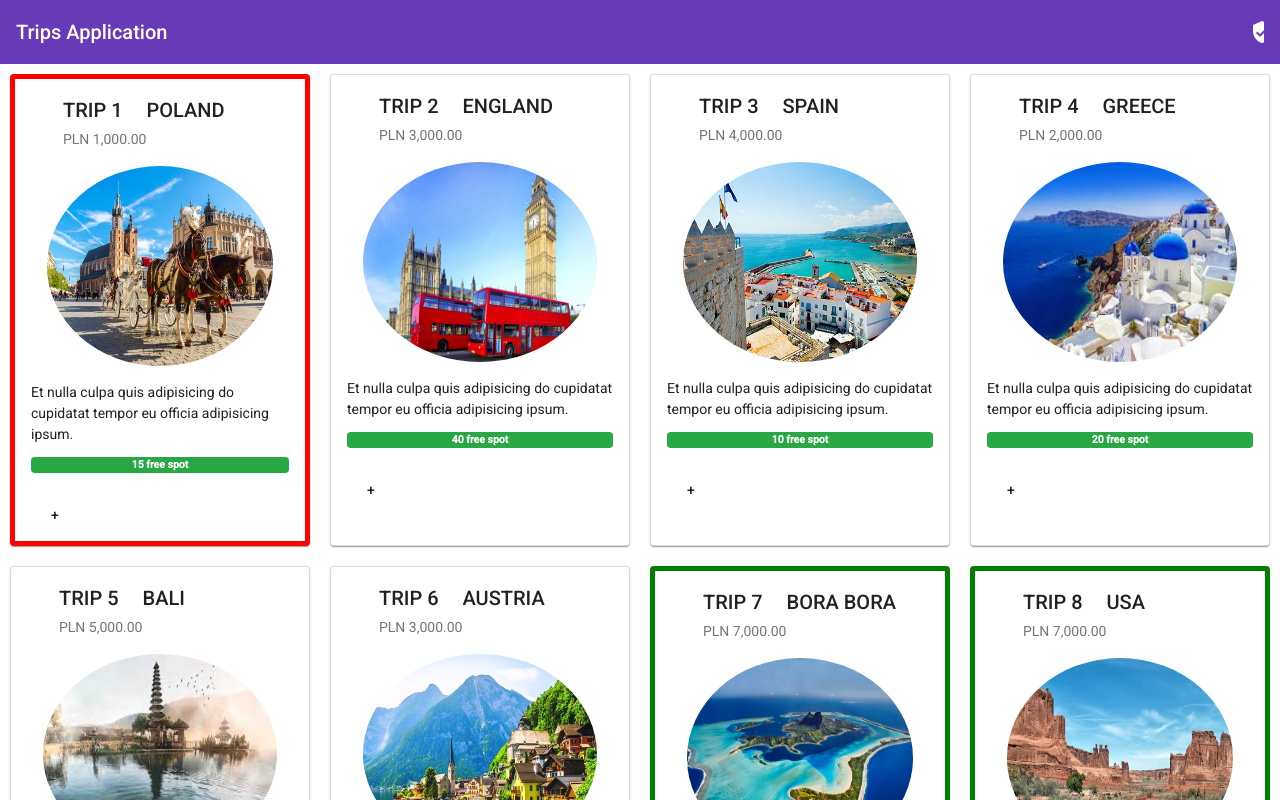
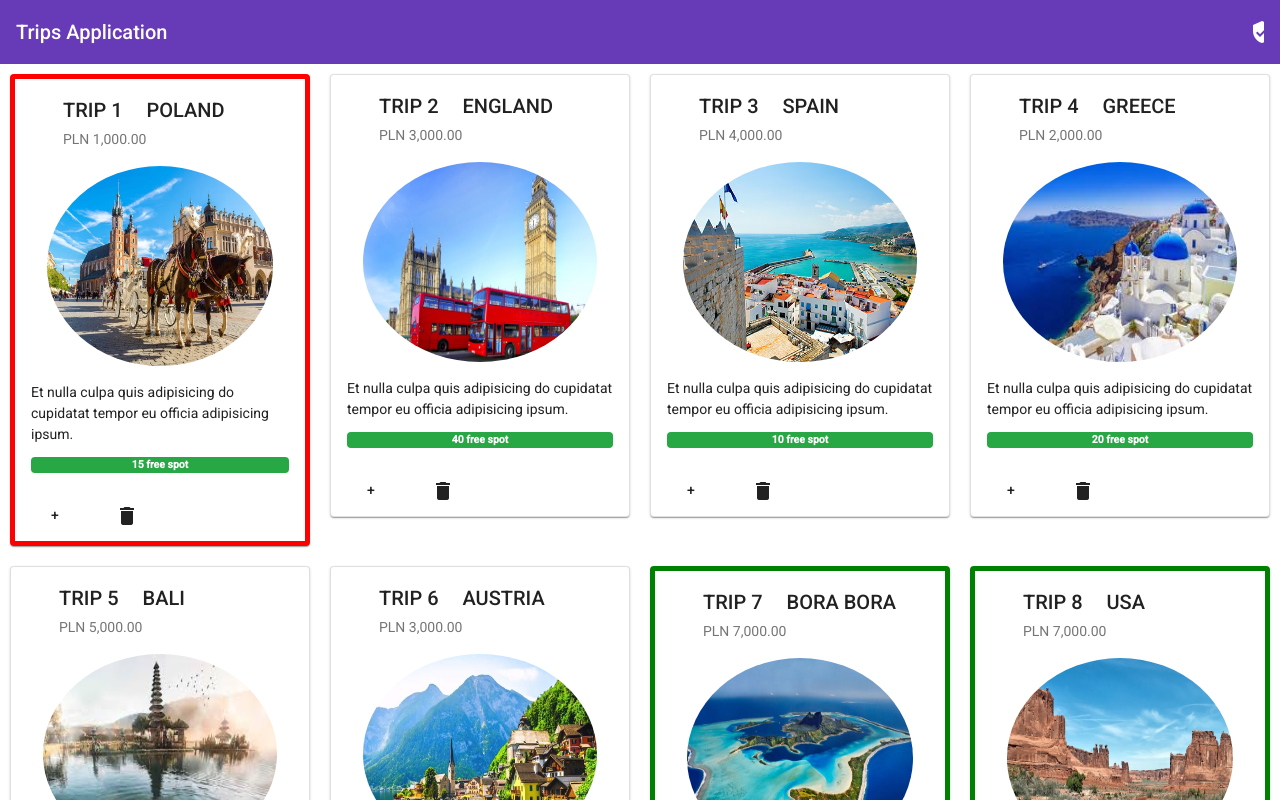
Before and after one commit to psmuga/ZPW, an Angular app: page / in a window 1280 px wide. Shown: the top 800 px of the page. Built offline with nearby package versions, Linux system fonts and the light colour scheme.

Commit message:
Create trip component.

```diff
--- /dev/null
+++ b/src/app/trip/trip.component.html
@@ -0,0 +1,27 @@
+<mat-card class="card" [class.bColor]="trip.capacity - trip.capacityUsed <= 3" [class.low]="trip.cost == min"
+  [class.high]="trip.cost == max">
+  <mat-card-header>
+    <mat-card-title-group>
+      <mat-card-title>{{trip.name | uppercase}}</mat-card-title>
+      <mat-card-subtitle>{{trip.cost | currency: 'PLN '}}</mat-card-subtitle>
+    </mat-card-title-group>
+    <mat-card-title-group>
+      <mat-card-title>{{trip.country | uppercase}}</mat-card-title>
+    </mat-card-title-group>
+  </mat-card-header>
+  <img mat-card-image src="{{trip.photoLink}}">
+  <mat-card-content>
+    <p>{{trip.description}}</p>
+    <mat-card-subtitle class="badge badge-success" *ngIf="trip.capacity - trip.capacityUsed > 0">
+      {{trip.capacity - trip.capacityUsed}} free spot</mat-card-subtitle>
+    <mat-card-subtitle class="badge badge-danger" *ngIf="trip.capacity - trip.capacityUsed == 0">No free spot
+    </mat-card-subtitle>
+  </mat-card-content>
+  <mat-card-actions>
+    <button mat-button (click)="add()" [hidden]="trip.capacityUsed == trip.capacity">+</button>
+    <button mat-button (click)="resign()" [hidden]="trip.capacityUsed == 0">-</button>
+    <button mat-button>
+        <mat-icon (click)="removeTrip()" aria-hidden="false" aria-label="Example user verified icon">delete</mat-icon>
+    </button>
+  </mat-card-actions>
+</mat-card>
--- /dev/null
+++ b/src/app/trip/trip.component.scss
@@ -0,0 +1,25 @@
+.card {
+    max-width: 300px;
+    min-width: 250px;
+    margin: 10px;
+}
+
+.bColor {
+    background-color: cornsilk;
+}
+
+img {
+    min-height: 200px;
+    background-size: cover;
+    border-radius: 50%;
+    padding-left: 2em;
+    padding-right: 2em;
+}
+
+.high {
+    border: 5px solid green;
+}
+
+.low {
+    border: 5px solid red;
+}
--- /dev/null
+++ b/src/app/trip/trip.component.ts
@@ -0,0 +1,28 @@
+import { Component, OnInit, Input, Output, EventEmitter } from '@angular/core';
+import { Trip } from 'src/models/trip';
+
+@Component({
+  selector: 'app-trip',
+  templateUrl: './trip.component.html',
+  styleUrls: ['./trip.component.scss']
+})
+export class TripComponent implements OnInit {
+  @Input() trip: Trip;
+  @Input() max: number;
+  @Input() min: number;
+  @Output() deleted = new EventEmitter<string>();
+  constructor() { }
+
+  ngOnInit() {
+  }
+
+  add(): void {
+    this.trip.capacityUsed += 1;
+  }
+  resign(): void {
+    this.trip.capacityUsed -= 1;
+  }
+  removeTrip() {
+    this.deleted.emit(this.trip.name);
+  }
+}
--- a/src/app/trips/trips.component.html
+++ b/src/app/trips/trips.component.html
@@ -1,47 +1,14 @@
+<app-header></app-header>
 
-<app-header></app-header>
 <div class="myContainer">
-  <mat-card class="card" *ngFor="let item of trips"
-    [class.bColor]="item.capacity - item.capacityUsed <= 3"
-    [class.low]="item.cost == getLowCost()"
-    [class.high]="item.cost == getHighCost()"
-  >
-    <mat-card-header>
-      <mat-card-title-group>
-        <mat-card-title>{{item.name | uppercase}}</mat-card-title>
-        <mat-card-subtitle>{{item.cost | currency: 'PLN '}}</mat-card-subtitle>
-      </mat-card-title-group>
-      <mat-card-title-group>
-        <mat-card-title>{{item.country | uppercase}}</mat-card-title>
-      </mat-card-title-group>
-    </mat-card-header>
-    <img mat-card-image src="{{item.photoLink}}">
-    <mat-card-content>
-      <p>{{item.description}}</p>
-      <mat-card-subtitle class="badge badge-success" *ngIf="item.capacity - item.capacityUsed > 0">{{item.capacity - item.capacityUsed}} free spot</mat-card-subtitle>
-      <mat-card-subtitle class="badge badge-danger" *ngIf="item.capacity - item.capacityUsed == 0">No free spot</mat-card-subtitle>
-    </mat-card-content>
-    <mat-card-actions>
-      <button mat-button (click)="add(item)" [hidden]="item.capacityUsed == item.capacity">+</button>
-      <button mat-button (click)="resign(item)" [hidden]="item.capacityUsed == 0">-</button>
-    </mat-card-actions>
-  </mat-card>
+  <app-trip *ngFor="let item of trips" [trip]="item" [max]="getHighCost()" [min]="getLowCost()" (deleted)="onDeleted($event)"></app-trip>
 </div>
 
-<!-- <mat-card class="total"
-  [class.green]="getTotalSale() >= 10"
-  [class.red]="getTotalSale() < 10"
->
-  Total trips sell: <span class="badge badge-light">{{getTotalSale()}}</span>
-</mat-card> -->
 <mat-toolbar color="primary">
   <mat-toolbar-row>
     <span>
       Total trips sell:
-          <span class="badge badge-light"
-            [class.green]="getTotalSale() >= 10"
-            [class.red]="getTotalSale() < 10"
-          >
+      <span class="badge badge-light" [class.green]="getTotalSale() >= 10" [class.red]="getTotalSale() < 10">
         {{getTotalSale()}}
       </span>
     </span>
--- a/src/app/trips/trips.component.scss
+++ b/src/app/trips/trips.component.scss
@@ -1,32 +1,7 @@
-.card {
-    max-width: 300px;
-    min-width: 250px;
-    margin: 10px;
-}
-img {
-    min-height: 200px;
-    background-size: cover;
-    border-radius: 50%;
-    padding-left: 2em;
-    padding-right: 2em;
-}
-
 .myContainer {
     display: flex;
     flex-direction: row;
     flex-wrap: wrap;
-}
-
-.bColor {
-    background-color: cornsilk;
-}
-
-.high {
-    border: 5px solid green;
-}
-
-.low {
-    border: 5px solid red;
 }
 
 .total {
--- a/src/app/trips/trips.component.ts
+++ b/src/app/trips/trips.component.ts
@@ -1,5 +1,5 @@
 import { Component, OnInit } from '@angular/core';
-
+import { Trip } from 'src/models/trip';
 @Component({
   selector: 'app-trips',
   templateUrl: './trips.component.html',
@@ -8,7 +8,7 @@ import { Component, OnInit } from '@angular/core';
 export class TripsComponent implements OnInit {
   trips: Trip[];
 
-  constructor() { }
+  constructor() {}
 
   ngOnInit() {
     this.trips = [
@@ -20,7 +20,8 @@ export class TripsComponent implements OnInit {
         cost: 1000,
         capacity: 15,
         capacityUsed: 0,
-        description: 'Et nulla culpa quis adipisicing do cupidatat tempor eu officia adipisicing ipsum.',
+        description:
+          'Et nulla culpa quis adipisicing do cupidatat tempor eu officia adipisicing ipsum.',
         photoLink: '../../assets/poland.jpg'
       },
       {
@@ -31,7 +32,8 @@ export class TripsComponent implements OnInit {
         cost: 3000,
         capacity: 40,
         capacityUsed: 0,
-        description: 'Et nulla culpa quis adipisicing do cupidatat tempor eu officia adipisicing ipsum.',
+        description:
+          'Et nulla culpa quis adipisicing do cupidatat tempor eu officia adipisicing ipsum.',
         photoLink: '../../assets/england.jpg'
       },
       {
@@ -42,7 +44,8 @@ export class TripsComponent implements OnInit {
         cost: 4000,
         capacity: 10,
         capacityUsed: 0,
-        description: 'Et nulla culpa quis adipisicing do cupidatat tempor eu officia adipisicing ipsum.',
+        description:
+          'Et nulla culpa quis adipisicing do cupidatat tempor eu officia adipisicing ipsum.',
         photoLink: '../../assets/spain.jpg'
       },
       {
@@ -53,7 +56,8 @@ export class TripsComponent implements OnInit {
         cost: 2000,
         capacity: 20,
         capacityUsed: 0,
-        description: 'Et nulla culpa quis adipisicing do cupidatat tempor eu officia adipisicing ipsum.',
+        description:
+          'Et nulla culpa quis adipisicing do cupidatat tempor eu officia adipisicing ipsum.',
         photoLink: '../../assets/greece.jpg'
       },
       {
@@ -64,7 +68,8 @@ export class TripsComponent implements OnInit {
         cost: 5000,
         capacity: 40,
         capacityUsed: 0,
-        description: 'Et nulla culpa quis adipisicing do cupidatat tempor eu officia adipisicing ipsum.',
+        description:
+          'Et nulla culpa quis adipisicing do cupidatat tempor eu officia adipisicing ipsum.',
         photoLink: '../../assets/bali.jpg'
       },
       {
@@ -75,7 +80,8 @@ export class TripsComponent implements OnInit {
         cost: 3000,
         capacity: 40,
         capacityUsed: 0,
-        description: 'Et nulla culpa quis adipisicing do cupidatat tempor eu officia adipisicing ipsum.',
+        description:
+          'Et nulla culpa quis adipisicing do cupidatat tempor eu officia adipisicing ipsum.',
         photoLink: '../../assets/austria.jpg'
       },
       {
@@ -86,7 +92,8 @@ export class TripsComponent implements OnInit {
         cost: 7000,
         capacity: 40,
         capacityUsed: 0,
-        description: 'Et nulla culpa quis adipisicing do cupidatat tempor eu officia adipisicing ipsum.',
+        description:
+          'Et nulla culpa quis adipisicing do cupidatat tempor eu officia adipisicing ipsum.',
         photoLink: '../../assets/bora.jpg'
       },
       {
@@ -97,18 +104,13 @@ export class TripsComponent implements OnInit {
         cost: 7000,
         capacity: 40,
         capacityUsed: 0,
-        description: 'Et nulla culpa quis adipisicing do cupidatat tempor eu officia adipisicing ipsum.',
+        description:
+          'Et nulla culpa quis adipisicing do cupidatat tempor eu officia adipisicing ipsum.',
         photoLink: '../../assets/usa.jpg'
       }
-    ]
+    ];
   }
 
-  add(item: Trip): void {
-    item.capacityUsed += 1;
-  }
-  resign(item: Trip): void {
-    item.capacityUsed -= 1;
-  }
   getHighCost(): number {
     return Math.max.apply(Math, this.trips.map(o => o.cost));
   }
@@ -116,18 +118,12 @@ export class TripsComponent implements OnInit {
     return Math.min.apply(Math, this.trips.map(o => o.cost));
   }
   getTotalSale(): number {
-    return this.trips.map(item => item.capacityUsed).reduce((prev, cur) => prev + cur);
+    return this.trips
+      .map(item => item.capacityUsed)
+      .reduce((prev, cur) => prev + cur);
+  }
+
+  onDeleted($event) {
+    this.trips = this.trips.filter(value => value.name !== $event);
   }
 }
-
-interface Trip {
-  name: string;
-  country: string;
-  startDate: Date;
-  endDate: Date;
-  cost: number;
-  capacity: number;
-  description: string;
-  photoLink: string;
-  capacityUsed: number;
-}
--- /dev/null
+++ b/src/models/trip.ts
@@ -0,0 +1,11 @@
+export interface Trip {
+  name: string;
+  country: string;
+  startDate: Date;
+  endDate: Date;
+  cost: number;
+  capacity: number;
+  description: string;
+  photoLink: string;
+  capacityUsed: number;
+}
```
Also changed, not shown: src/app/app.module.ts (+8 -13 lines), 1 other file (tests, documents, lock files or other folders). Lines whose indentation alone changed are shown as unchanged.
